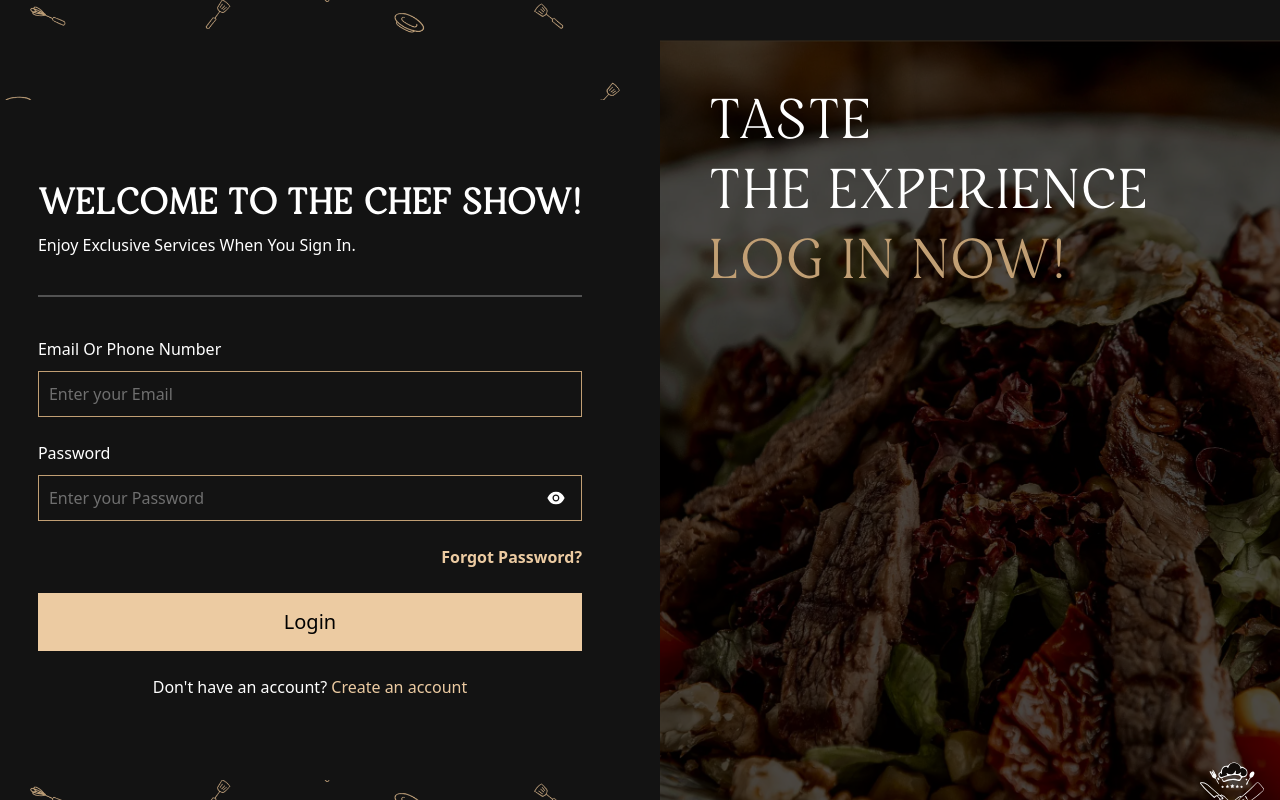
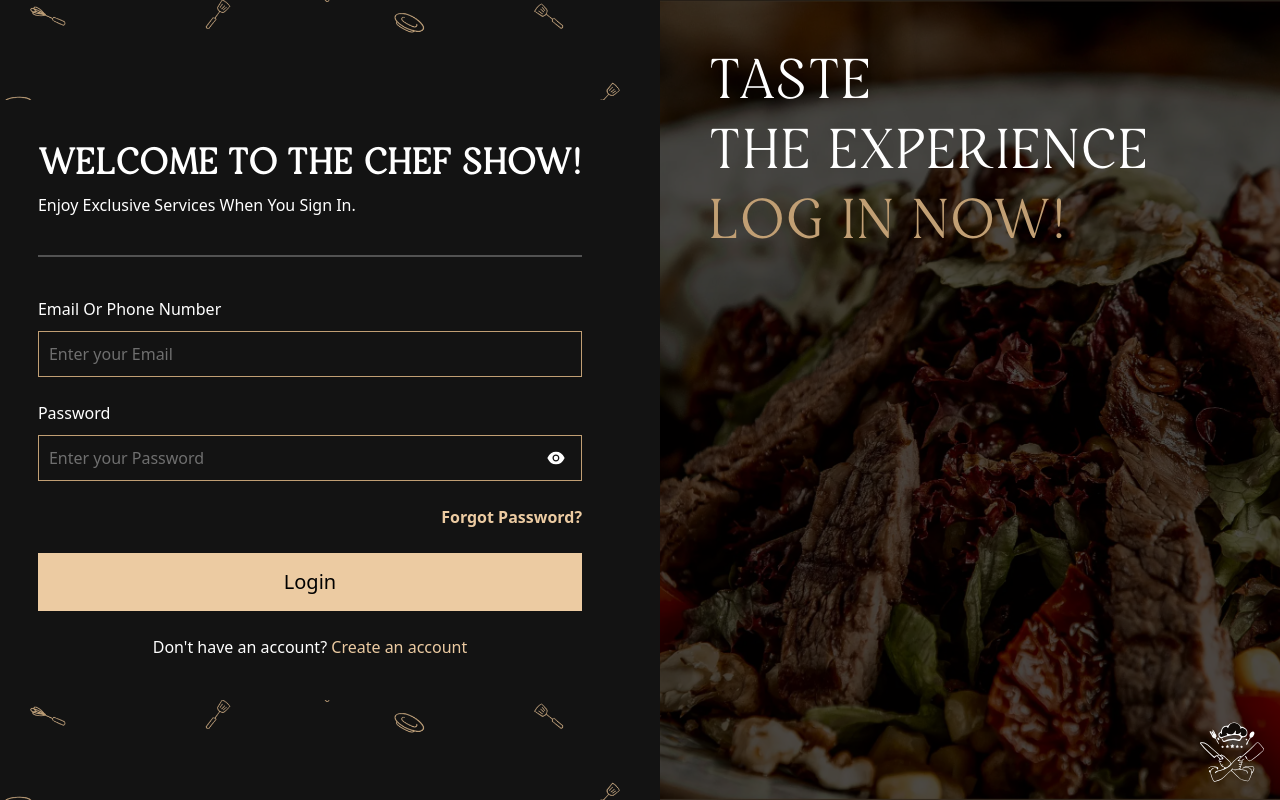
Before and after one commit to Safeya-Yasien/the-chef-show, a React (Vite) app: page /login in a window 1280 px wide. Built offline with nearby package versions, Linux system fonts and the light colour scheme.

Commit message:
update AuthBanner.tsx, InputField.tsx, Login.tsx and VerificationCode.tsx

```diff
--- a/src/components/authComponents/authBanner/AuthBanner.tsx
+++ b/src/components/authComponents/authBanner/AuthBanner.tsx
@@ -8,7 +8,7 @@ interface IAuthBannerProps {
 
 const AuthBanner = ({ imageSrc, heading }: IAuthBannerProps) => {
   return (
-    <div className="relative w-full hidden md:block my-10">
+    <div className="relative w-full hidden md:block">
       <img
         src={imageSrc}
         alt=""
--- a/src/pages/VerificationCode.tsx
+++ b/src/pages/VerificationCode.tsx
@@ -76,7 +76,7 @@ const VerificationCode = () => {
                   </InputOTPGroup>
                 </InputOTP>
                 {errors.otp1 && (
-                  <p className="text-red-500">{errors.otp1.message}</p>
+                  <p className="text-red-500 -mt-3">{errors.otp1.message}</p>
                 )}
 
                 <button
```
